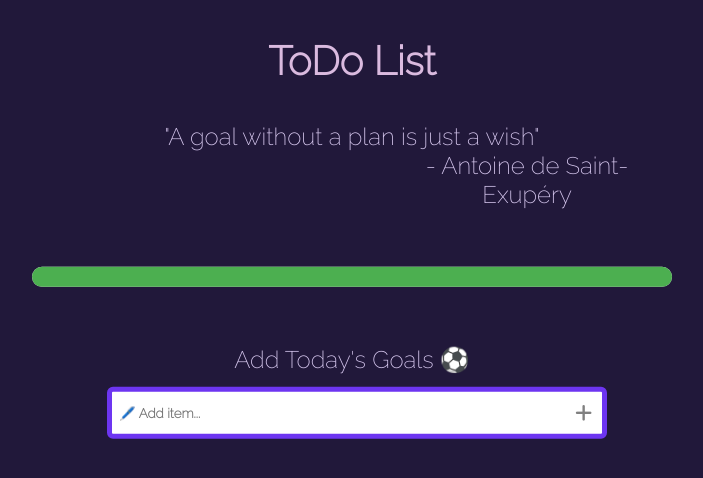
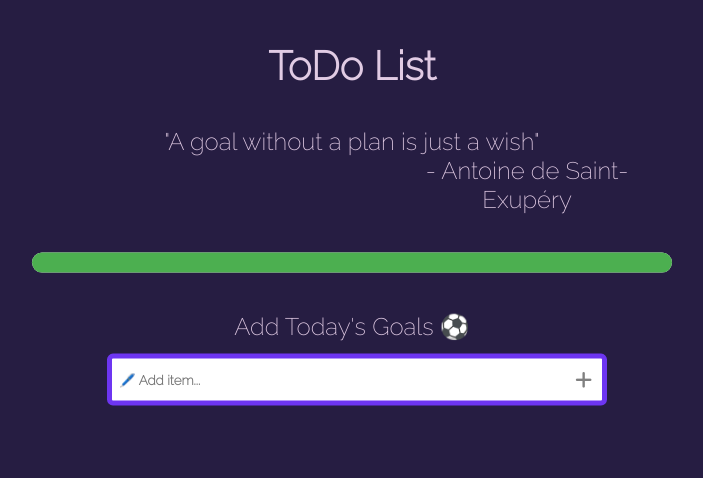
Before and after one commit to JAYAKANTHARUN/ToDo_App, a React (Create React App) app: page / in a window 1280 px wide. Shown: the top 478 px of the page, without its empty margins (288-991 px from the left). Built offline with nearby package versions, Linux system fonts and the light colour scheme.

Commit message:
Updated css

```diff
--- a/src/App.css
+++ b/src/App.css
@@ -18,6 +18,20 @@
 body {
   background-color: #21183a;
   font-family: 'Raleway', sans-serif;
+  animation-name: bg-transition;
+  animation-duration: 5s;
+  animation-iteration-count: infinite;
+}
+@keyframes bg-transition {
+  0% {
+    background-color: #21183a;
+  }
+  50% {
+    background-color: #342a57;
+  }
+  100% {
+    background-color: #21183a;
+  }
 }
 .name{
   margin-left: 350px;
@@ -36,12 +50,12 @@ body {
 }
 
 .app h1{
-  color: rgb(218, 186, 223);
+  color: rgb(225, 203, 228);
   font-size: 250%;
   font-weight:2000;
 }
 .app h2 {
-  color: rgb(216, 201, 240);
+  color: rgb(225, 203, 228);
   font-size: 150%;
   font-weight: lighter;
 }
@@ -88,7 +102,8 @@ body {
   justify-content: center;
   align-items: center;
   flex-direction: column;
-  margin-top: 30px;
+  margin-top: 20px;
+  margin-left: 8px;
 }
 .app .todos .todo {
   margin-top: 0.8em;
--- a/src/App.js
+++ b/src/App.js
@@ -34,11 +34,11 @@ function App() {
         <br />
         <h2>"A goal without a plan is just a wish"</h2>
         <h2 className="name"> - Antoine de Saint-Exupéry</h2>
-        <br /><br />
+        <br />
         <div class="progress-bar">
           <div class="progress-bar-fill" style={{ width: `${width}%` }}></div>
         </div>
-        <br /><br />
+        <br />
         <h2>Add Today's Goals &#9917;</h2>
       </div>
       <div className="input">
```
